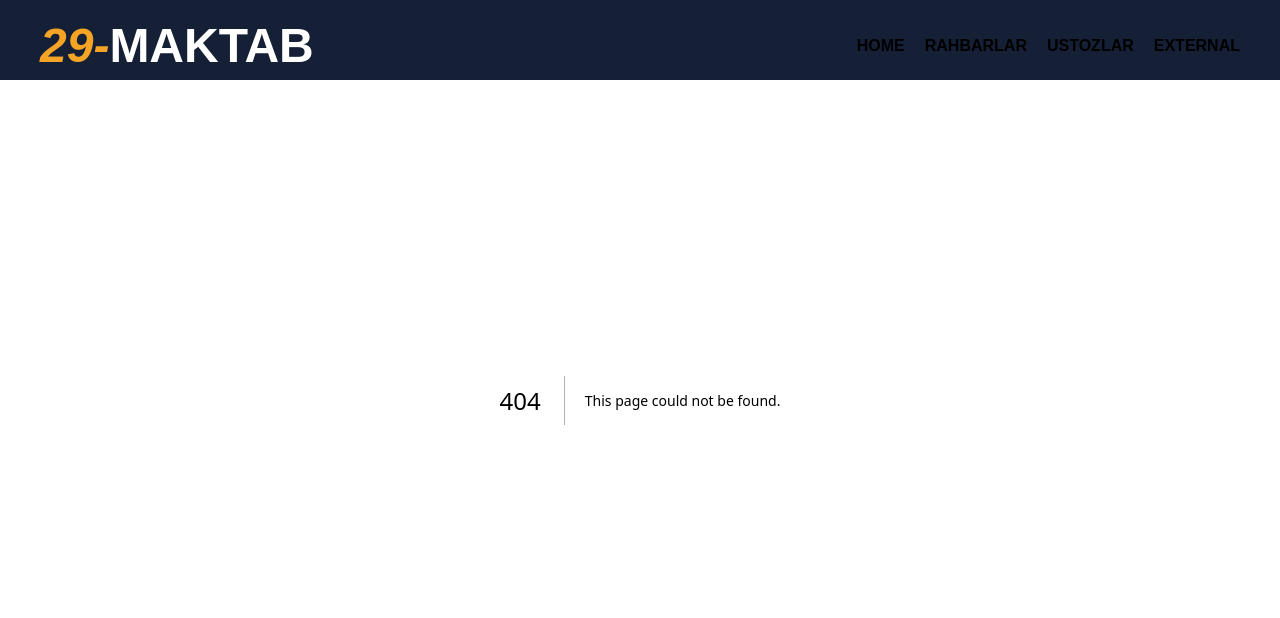
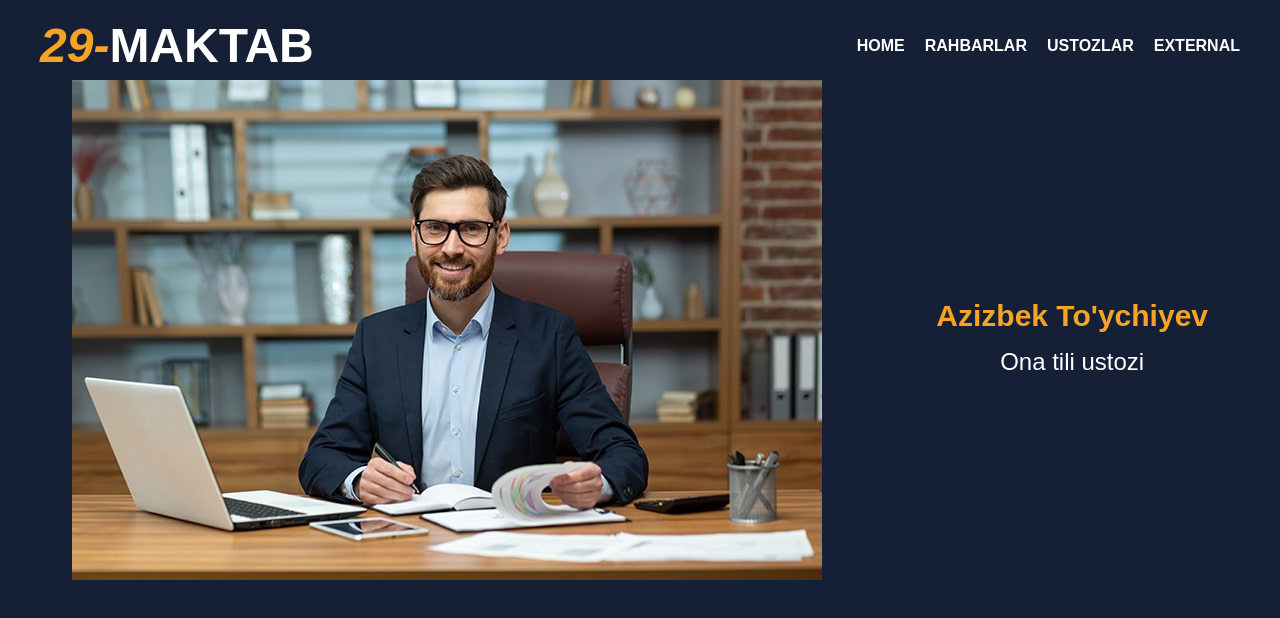
Before and after one commit to azizbeknoder/29maktab, a Next.js app: page /ustozlar/1 in a window 1280 px wide. Before the commit this address had no page. Shown: the top 618 px of the page. Built offline with nearby package versions, Linux system fonts and the light colour scheme.

Commit message:
Ustozlar tagi qoshildi

```diff
--- /dev/null
+++ b/src/app/ustozlar/[dync]/page.jsx
@@ -0,0 +1,23 @@
+"use client";
+
+import { useParams } from "next/navigation";
+import { teacherData } from "@/data/Teachers";
+
+export default function UstozDetails() {
+  const params = useParams(); // URL dan parametrlarni olish
+  const { dync } = params; // `dync` ni olish
+
+  return (
+    <div className="pt-20 px-4">
+      <div className="flex flex-col xl:flex-row justify-between xl:px-14 items-center">
+        <div className="min-w-[305px] min-h-[203px]">
+            <img src={teacherData[dync].photo } alt="" />
+        </div>
+        <div className="pt-4  text-center ">
+            <p className="text-golder text-3xl mb-3 font-bold">{teacherData[dync].fullnae}</p>
+            <p className="text-white text-2xl ">{teacherData[dync].scince} ustozi</p>
+        </div>
+      </div>
+    </div>
+  );
+}
--- a/src/components/Footer.jsx
+++ b/src/components/Footer.jsx
@@ -20,7 +20,7 @@ export default function Footer() {
           allowFullScreen
           loading="lazy"
           referrerPolicy="no-referrer-when-downgrade"
-          className="max-w-[300px] max-h-[300px] xl:max-w-[500px] xl:max-h-[500px] block"
+          className="max-w-[300px] max-h-[300px] xl:max-w-[500px] xl:max-h-[500px] block rounded-xl"
         ></iframe>
       </div>
     </div>
--- a/src/components/Leader.jsx
+++ b/src/components/Leader.jsx
@@ -7,9 +7,17 @@ export default function Leader() {
           {leaderData.map((e) => {
             return (
               <li key={e.id} className="mb-10 md:mb-0 ">
-                <img src="/leader/Photo.jpg" alt="Photo" className="" />
-                <h2 className="font-bold text-3xl  ">{e.fullname}</h2>
-                <p className="text-golder text-xl">{e.position}</p>
+                <a href={`/rahbarlar/${e.id}`}>
+                  <div>
+                    <img
+                      src="/leader/Photo.jpg"
+                      alt="Photo"
+                      className="rounded-xl"
+                    />
+                    <h2 className="font-bold text-3xl  ">{e.fullname}</h2>
+                    <p className="text-golder text-xl">{e.position}</p>
+                  </div>
+                </a>
               </li>
             );
           })}
```
